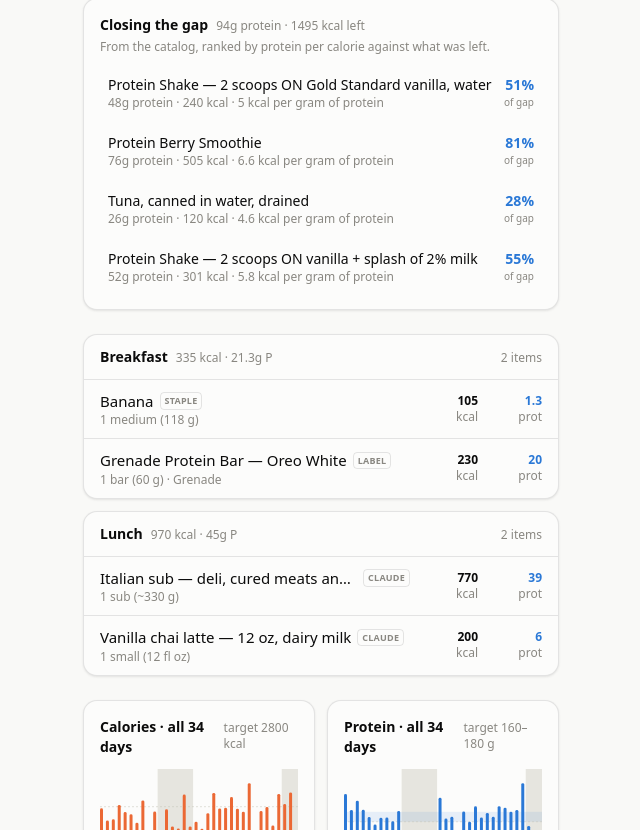
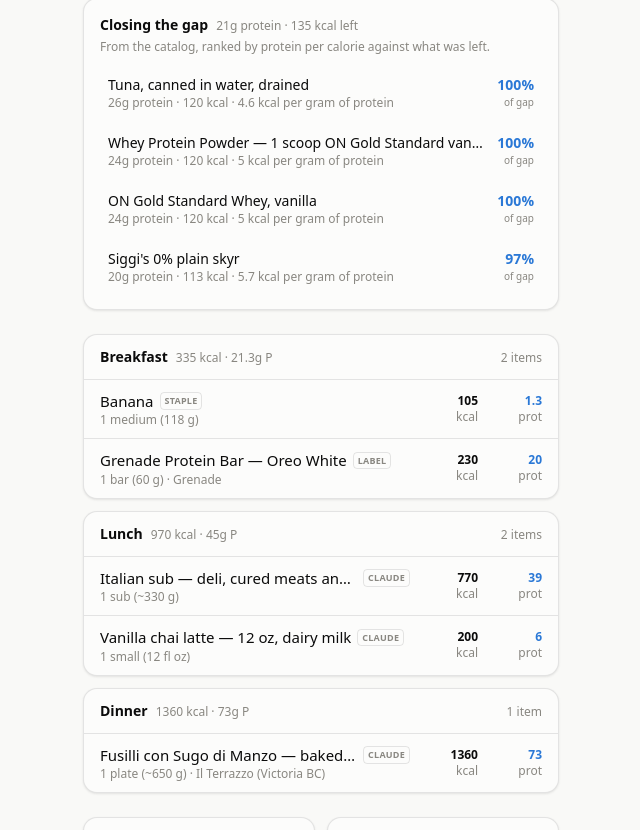
Before and after one commit to soldoutbudokan/Health, a Next.js app: page /Health/ in a window 1280 px wide. Shown: the part 810-1640 px from the top of the page, without its empty margins (69-709 px from the left). Built offline with nearby package versions, Linux system fonts and the light colour scheme.

Commit message:
Log September 6 dinner: Il Terrazzo fusilli con sugo di manzo
Adds a restaurants.ts entry for the dish, estimated from the menu
description and a photo of the plate with the band stated.

```diff
--- a/src/data/restaurants.ts
+++ b/src/data/restaurants.ts
@@ -774,4 +774,24 @@ export const RESTAURANT_FOODS: Food[] = [
     note: "A&W\u0027s published panel for the regular thick-cut fries — 390 kcal, 5 g protein, 54 g total carbs against 49 g net (which is where the 5 g of fibre comes from), 18 g fat, 640 mg sodium — read from nutrition aggregators on September 4, 2026 rather than from aw.ca, which is blocked at the network egress proxy. Atwater lands at 398 against 390, +2%, the signature of a real panel rather than a reconstruction. Only the 0.5 g of sugar is estimated, and it is a rounding error. SIZE IS THE ONE THING TO GET RIGHT: this is the regular that comes with a combo, and A&W\u0027s range runs 250 kcal for kids up to this — a larger size is not covered by this row and should not be logged as a fraction of it, since the sodium does not scale the way the calories do.",
     tags: ["fries", "french fries", "russet", "side", "a&w", "aw", "airport", "pearson", "restaurant", "fast food"],
   },
+  {
+    id: "ilterrazzo-fusilli-sugo-di-manzo",
+    name: "Fusilli con Sugo di Manzo",
+    variant: "baked, as plated",
+    brand: "Il Terrazzo (Victoria BC)",
+    source: "claude",
+    per: "1 plate (~650 g)",
+    gramsPerServing: 650,
+    macros: {
+      calories: 1360,
+      protein: 73,
+      carbs: 112,
+      fat: 68,
+      fiber: 7.5,
+      sugar: 9,
+      sodium: 1800,
+    },
+    note: "Estimated September 6, 2026 from the menu description and a photograph of the plate; Il Terrazzo is an independent restaurant and publishes no nutrition, and BC menu labelling only binds chains, so no panel exists to check this against. Built as ~130 g dry fusilli, ~120 g raw ground beef, a tomato-soffritto base, ~45 g cream, ~35 g parmesan split between the sauce and the grating on top, ~70 g mozzarella baked over it, wilted spinach and ~10 g of oil; Atwater lands at 1,352 against 1,360. READ CALORIES AS 1,000-1,750, the widest band in this file, because the portion was reported as big and the two things setting it — how much dry pasta went in, and how heavy the cream and cheese hand was — are both invisible once a dish is baked and capped with melted mozzarella. Sodium 1,300-2,600 mg, with the two cheeses carrying about 1,000 of it before anything is deliberately seasoned and restaurant pasta water salted harder than a home cook salts it. AT 73 G THIS IS THE THIRD-HIGHEST PROTEIN ENTRY IN THE CATALOG AND EASILY THE LEAST EFFICIENT OF THEM, costing 18.6 kcal per gram against the Big Belly chicken bowl 9.2 — the beef and the two cheeses each carry roughly a third of the protein and the cheeses bring most of the fat with it, so this is a pasta dish that happens to be high in protein rather than a protein source; a plate left half-eaten logs as 0.5 rather than sending anyone back to re-estimate the dish.",
+    tags: ["fusilli", "pasta", "bolognese", "sugo di manzo", "beef", "baked pasta", "mozzarella", "parmesan", "il terrazzo", "victoria", "italian", "restaurant", "dinner"],
+  },
 ];
```
Also changed, not shown: data/log.csv.
